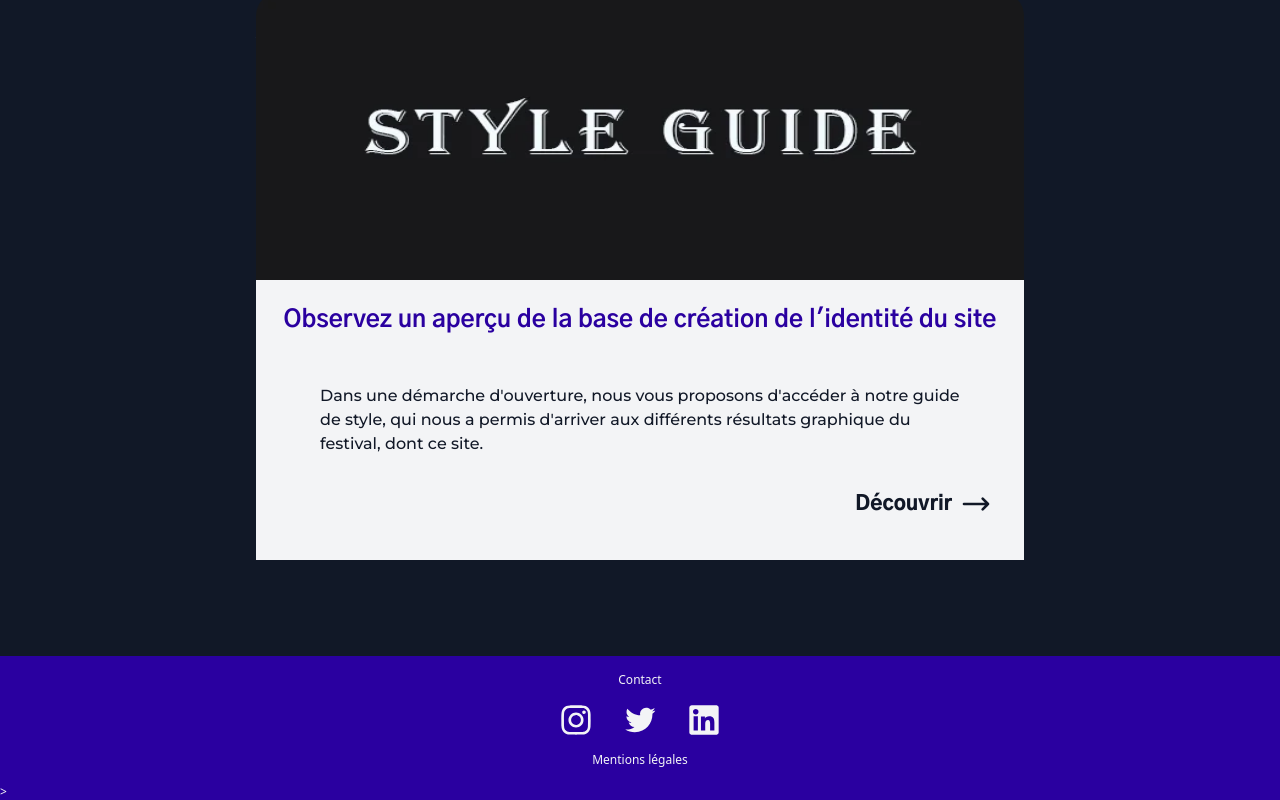
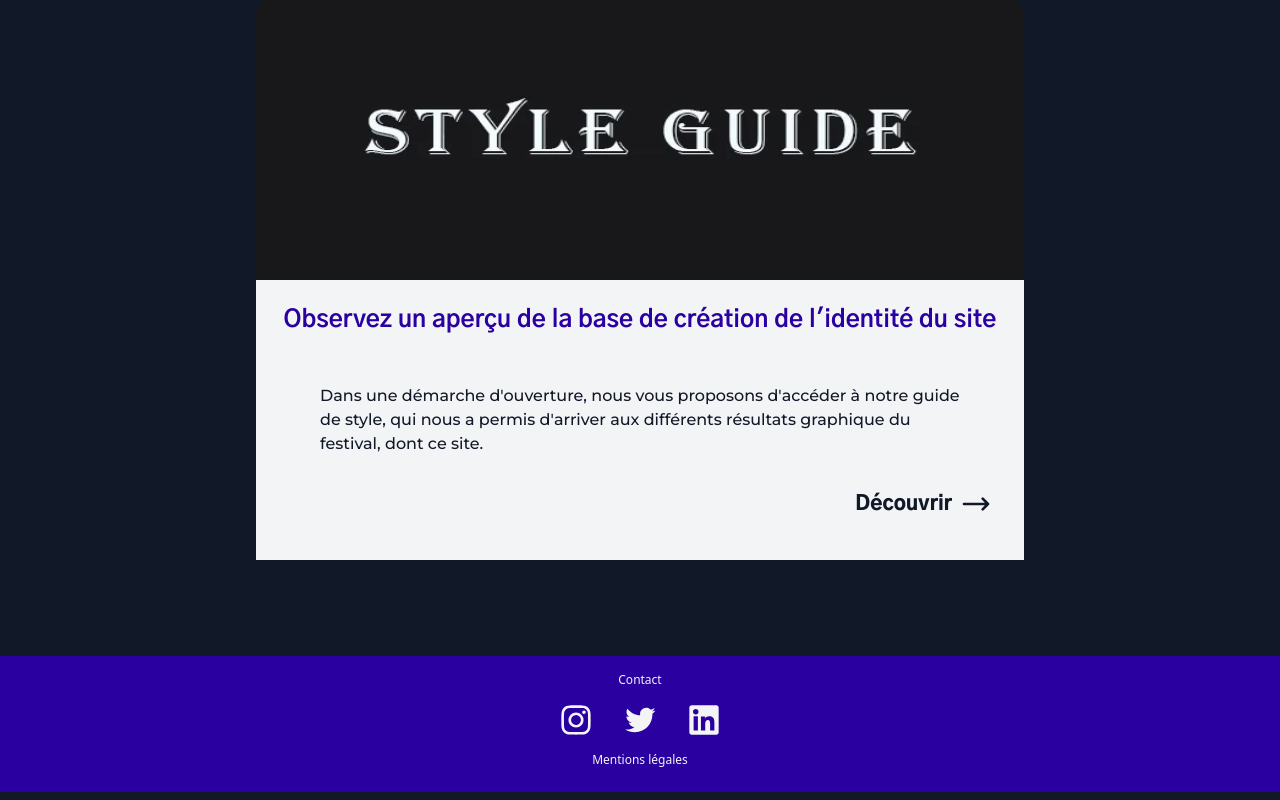
Before and after one commit to monturet-matthieu/sae-203, a Vue app: page / in a window 1280 px wide. Shown: the part 1792-2592 px from the top of the page. Built offline with nearby package versions, Linux system fonts and the light colour scheme.

Commit message:
correction footer

```diff
--- a/src/components/layout/Footer.vue
+++ b/src/components/layout/Footer.vue
@@ -9,7 +9,7 @@
             </div>
         </ul>
     </nav>
-    <RouterLink class="flex justify-around pb-4" to="/mentionslegales">Mentions légales</RouterLink>>
+    <RouterLink class="flex justify-around pb-6" to="/mentionslegales">Mentions légales</RouterLink>
 </template>
 
 <script>
```
